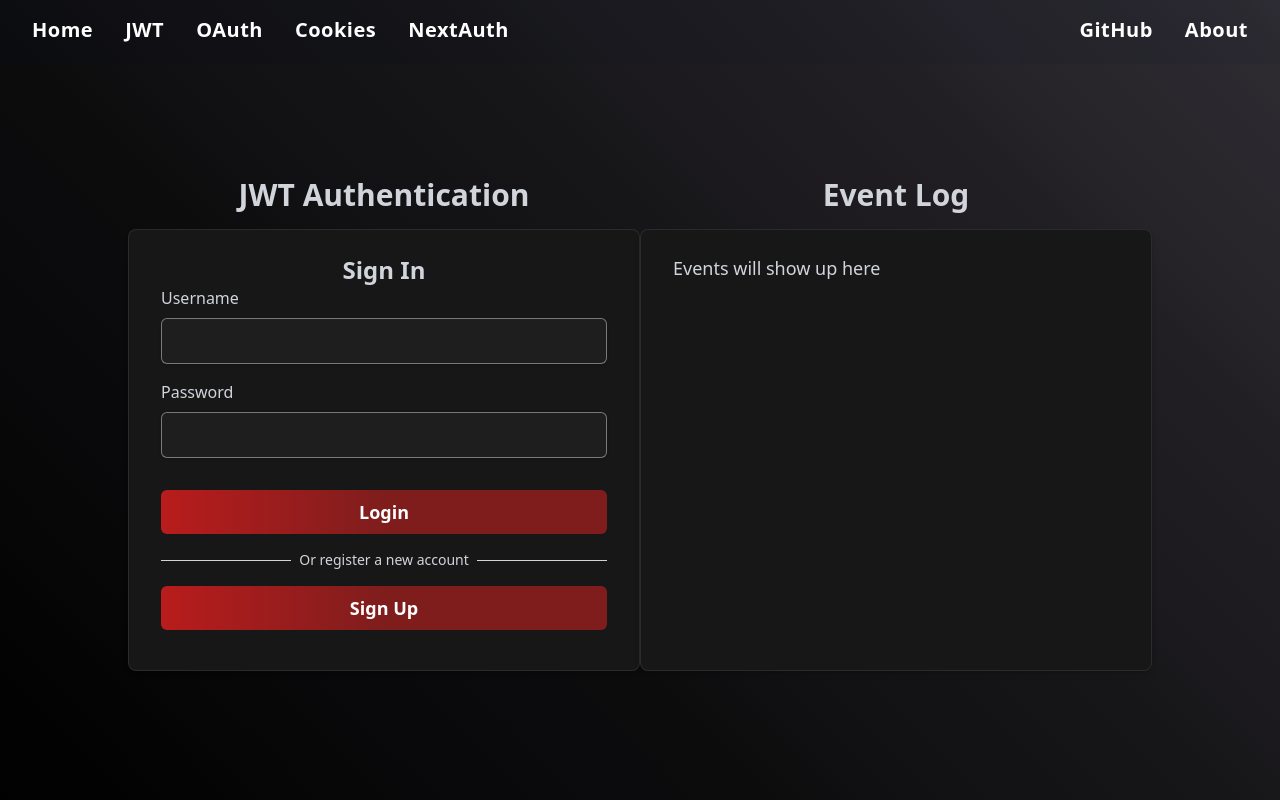
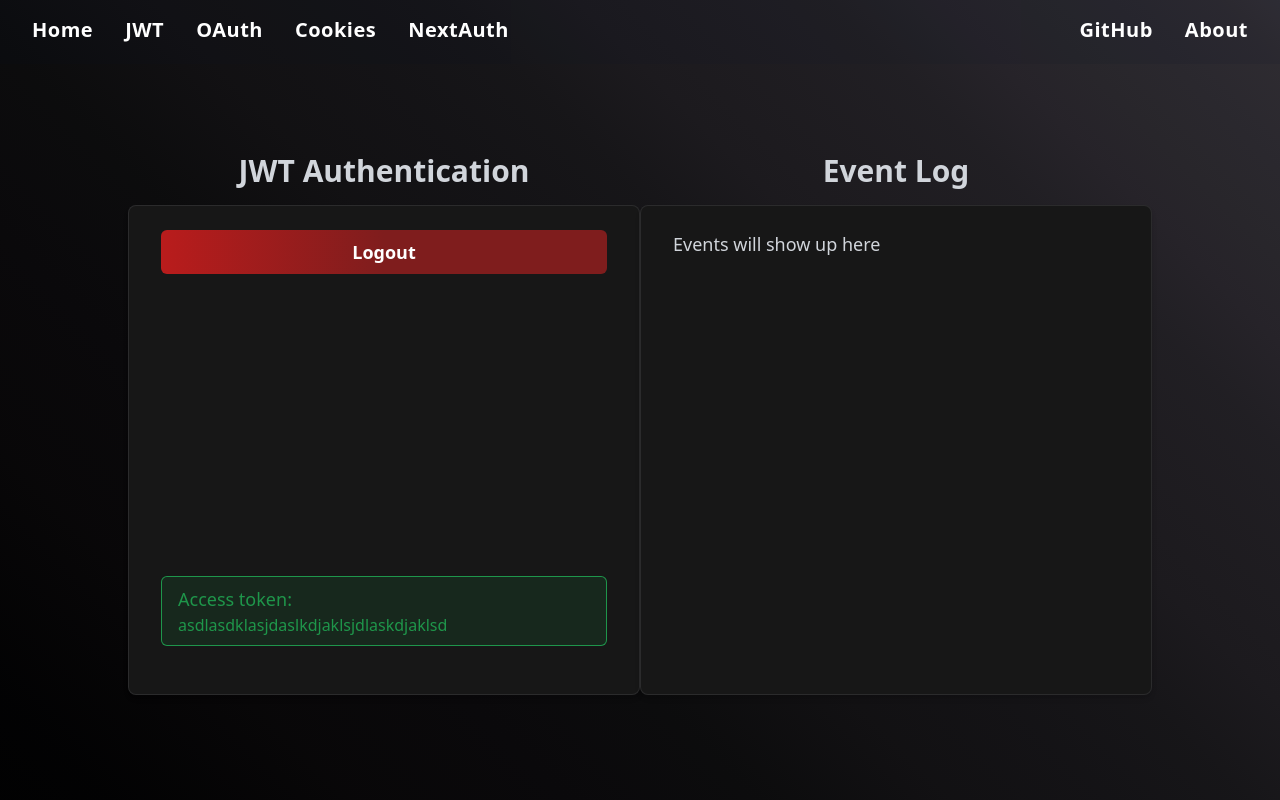
Before and after one commit to shivoqu/authenticator, a Next.js app: page /jwt in a window 1280 px wide. Shown: the top 800 px of the page. Built offline with nearby package versions, Linux system fonts and the light colour scheme.

Commit message:
wip: move login to a separate route

```diff
--- /dev/null
+++ b/app/jwt/layout.tsx
@@ -0,0 +1,90 @@
+"use client";
+import { useState } from "react";
+import Button from "../../ui/Button";
+import Message from "../../ui/Message";
+import UserForm from "../../ui/UserForm";
+import Wrapper from "../../ui/Wrapper";
+import Event from "../../ui/Event";
+import { CustomEvent } from "../../types/Event";
+
+export default function Layout({ children }: { children: React.ReactNode }) {
+  const [isLoggedIn, setIsLoggedIn] = useState(false);
+  const [token, setToken] = useState<string | null>(null);
+  const [username, setUsername] = useState<string | null>(null);
+  const [events, setEvents] = useState<CustomEvent[]>([]);
+
+  const addEvent = (
+    type: "GET" | "POST" | "PUT" | "DELETE",
+    message: string
+  ) => {
+    setEvents([...events, { id: events.length, type: type, message: message }]);
+  };
+
+  const login = (result: any) => {
+    setToken(result.token);
+    setUsername(result.username);
+    setIsLoggedIn(true);
+    addEvent("POST", `User logged in as ${result.username}`);
+  };
+
+  const logout = async () => {
+    const res = await fetch("/api/logout", {
+      method: "POST",
+      headers: {
+        "Content-type": "application/json",
+      },
+      body: JSON.stringify({}),
+    });
+    if (res.ok) {
+      setToken(null);
+      setIsLoggedIn(false);
+      setUsername(null);
+      addEvent("POST", `User ${username} logged out`);
+    } else {
+      console.log("res not ok", res);
+    }
+  };
+
+  return (
+    <section
+      style={{ marginTop: "-4rem" }}
+      className="flex justify-center h-screen items-center"
+    >
+      <div className="left">
+        <h1 className="text-center text-gray-300 font-bold text-3xl">
+          JWT Authentication
+        </h1>
+        {/* {!isLoggedIn && <UserForm handleLogin={login} />} */}
+        {children}
+
+        {isLoggedIn && (
+          <Wrapper>
+            <div className="h-[27rem]">
+              <Message type="success">
+                Login token:
+                <p>{token}</p>
+              </Message>
+              <Button name="Logout" onClick={logout} />
+            </div>
+          </Wrapper>
+        )}
+      </div>
+      <div className="right">
+        <h1 className="text-3xl font-bold text-gray-300 text-center">
+          Event Log
+        </h1>
+        <Wrapper>
+          <div className="h-[27rem] overflow-auto scrollbar scrollbar-thumb-neutral-700/50 scrollbar-thumb-rounded-md ">
+            {events.length === 0 && (
+              <p className="text-gray-300 text-lg">Events will show up here</p>
+            )}
+
+            {events.map((event) => (
+              <Event key={event.id} type={event.type} message={event.message} />
+            ))}
+          </div>
+        </Wrapper>
+      </div>
+    </section>
+  );
+}
--- /dev/null
+++ b/app/jwt/login/page.tsx
@@ -0,0 +1,25 @@
+"use client";
+import { useState } from "react";
+import UserForm from "../../../ui/UserForm";
+
+export default function Login() {
+  const [isLoggedIn, setIsLoggedIn] = useState(false);
+  const [token, setToken] = useState<string | null>(null);
+  const [username, setUsername] = useState<string | null>(null);
+  const [events, setEvents] = useState<CustomEvent[]>([]);
+
+  const addEvent = (
+    type: "GET" | "POST" | "PUT" | "DELETE",
+    message: string
+  ) => {
+    // setEvents([...events, { id: events.length, type: type, message: message }]);
+  };
+
+  const login = (result: any) => {
+    setToken(result.token);
+    setUsername(result.username);
+    setIsLoggedIn(true);
+    addEvent("POST", `User logged in as ${result.username}`);
+  };
+  return <UserForm handleLogin={login} />;
+}
--- a/app/jwt/page.tsx
+++ b/app/jwt/page.tsx
@@ -9,7 +9,7 @@ import { CustomEvent } from "../../types/Event";
 
 export default function Jwt() {
   const [isLoggedIn, setIsLoggedIn] = useState(false);
-  const [token, setToken] = useState<string | null>(null);
+  const [token, setToken] = useState<string | null>("asdlasdklasjdaslkdjaklsjdlaskdjaklsd");
   const [username, setUsername] = useState<string | null>(null);
   const [events, setEvents] = useState<CustomEvent[]>([]);
 
@@ -46,44 +46,16 @@ export default function Jwt() {
   };
 
   return (
-    <section
-      style={{ marginTop: "-4rem" }}
-      className="flex justify-center h-screen items-center"
-    >
-      <div className="left">
-        <h1 className="text-center text-gray-300 font-bold text-3xl">
-          JWT Authentication
-        </h1>
-        {!isLoggedIn && <UserForm handleLogin={login} />}
-
-        {isLoggedIn && (
-          <Wrapper>
-            <div className="h-96">
-              <Message type="success">
-                Login token:
-                <p>{token}</p>
-              </Message>
-              <Button name="Logout" onClick={logout} />
-            </div>
-          </Wrapper>
-        )}
+    <Wrapper>
+      <div className="h-[27rem] flex flex-col w-full">
+        <Button name="Logout" onClick={logout} />
+        <div className="mt-auto">
+          <Message type="success">
+            <h3 className="text-lg ">Access token:</h3>
+            <p>{token}</p>
+          </Message>
+        </div>
       </div>
-      <div className="right">
-        <h1 className="text-3xl font-bold text-gray-300 text-center">
-          Event Log
-        </h1>
-        <Wrapper>
-          <div className="h-96 overflow-auto scrollbar scrollbar-thumb-neutral-700/50 scrollbar-thumb-rounded-md ">
-            {events.length === 0 && (
-              <p className="text-gray-300 text-lg">Events will show up here</p>
-            )}
-
-            {events.map((event) => (
-              <Event key={event.id} type={event.type} message={event.message} />
-            ))}
-          </div>
-        </Wrapper>
-      </div>
-    </section>
+    </Wrapper>
   );
 }
--- a/ui/Button.tsx
+++ b/ui/Button.tsx
@@ -1,7 +1,13 @@
-const Button = ({name, onClick} : { name : string, onClick : React.MouseEventHandler<HTMLButtonElement>} ) => {
+const Button = ({
+  name,
+  onClick,
+}: {
+  name: string;
+  onClick: React.MouseEventHandler<HTMLButtonElement>;
+}) => {
   return (
     <button
-      className="px-6 m-auto w-full font-bold py-2 text-lg
+      className="px-6 w-full font-bold py-2 text-lg
     hover:py-3 focus:py-3 transition-all duration-100
     bg-gradient-to-r from-red-700 via-red-900 to-red-900
   hover:from-red-900 hover:via-red-900 hover:to-red-700
--- a/ui/UserForm.tsx
+++ b/ui/UserForm.tsx
@@ -32,6 +32,7 @@ export default function UserForm({ handleLogin }: any) {
         },
         method: "POST",
       });
+
       const result = await res.json();
       (await result.error) ? setError(result.error) : setError(null);
 
@@ -43,7 +44,7 @@ export default function UserForm({ handleLogin }: any) {
 
   return (
     <Wrapper>
-      <form onSubmit={handleSubmit} className="h-96 " ref={formRef}>
+      <form onSubmit={handleSubmit} className="h-[27rem]" ref={formRef}>
         <h2 className="text-2xl text-center text-gray-300 font-bold">
           Sign In
         </h2>
@@ -89,7 +90,9 @@ export default function UserForm({ handleLogin }: any) {
         <div className="flex mt-8 w-full mb-2">
           <Button
             name="Login"
-            onClick={() => (formRef.current.name = "login")}
+            onClick={() => {
+              formRef.current.name = "login";
+            }}
           />
         </div>
 
@@ -98,14 +101,18 @@ export default function UserForm({ handleLogin }: any) {
             <div className="w-full border-t border-gray-300"></div>
           </div>
           <div className="relative flex justify-center text-sm">
-            <p className="bg-neutral-900 px-2 text-gray-300">Or register a new account</p>
+            <p className="bg-neutral-900 px-2 text-gray-300">
+              Or register a new account
+            </p>
           </div>
         </div>
 
         <div className="flex w-full mb-2">
           <Button
             name="Sign Up"
-            onClick={(e) => (formRef.current.name = "signup")}
+            onClick={() => {
+              formRef.current.name = "signup";
+            }}
           />
         </div>
       </form>
```
